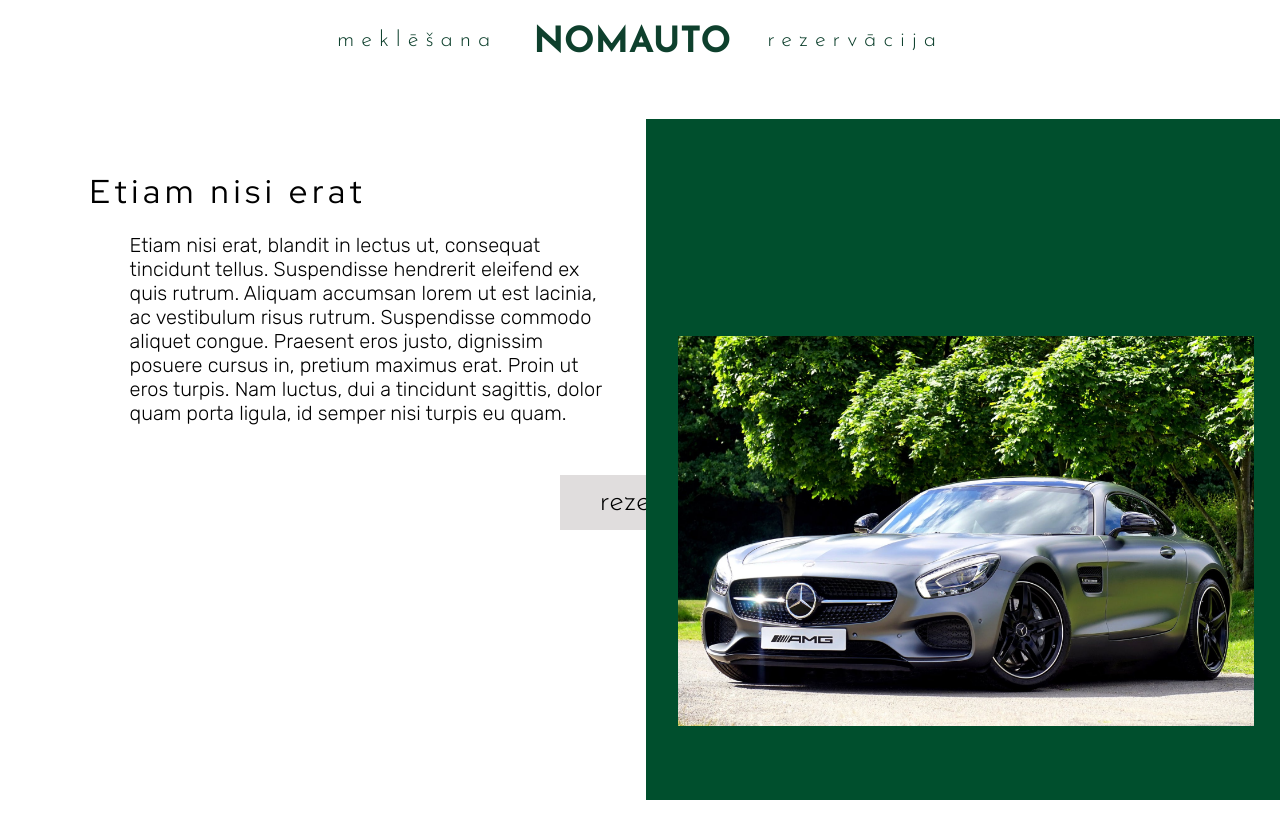
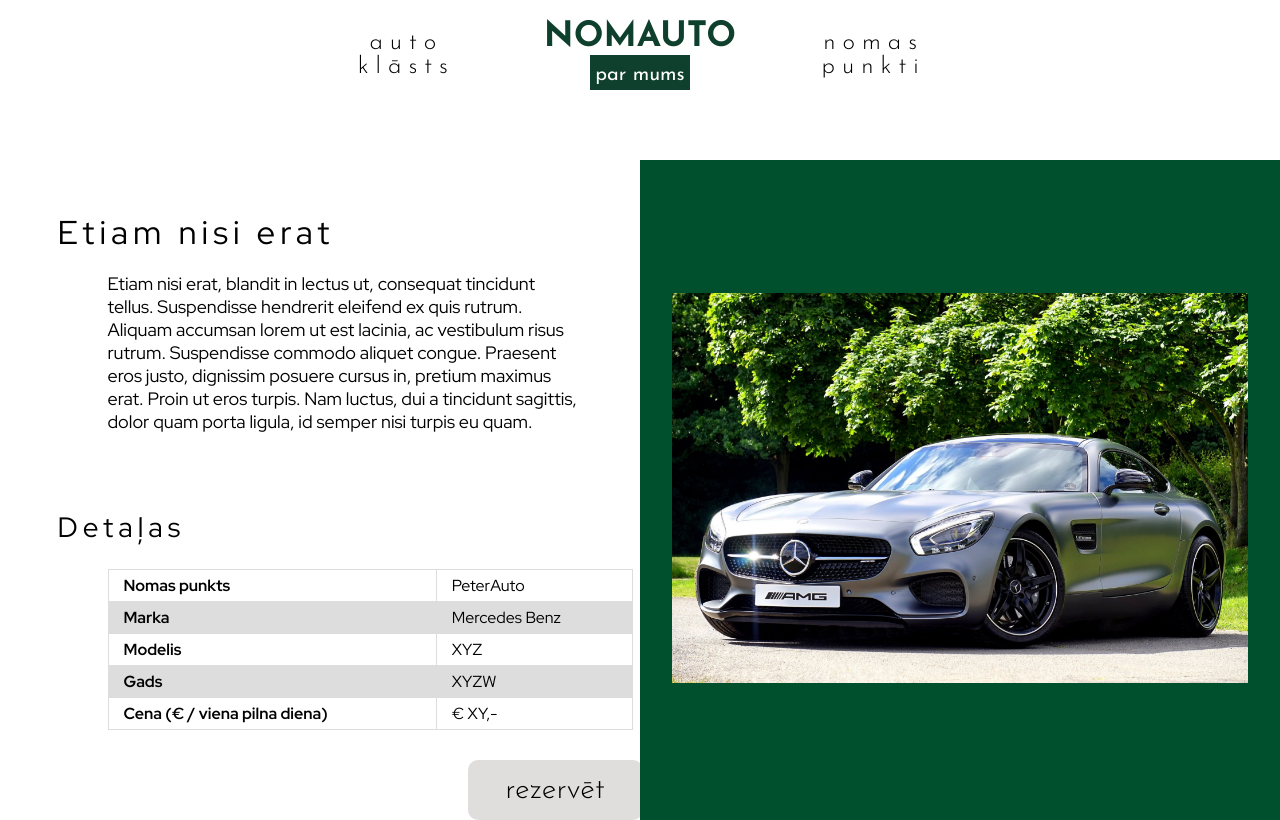
Before and after one commit to kristuu/flask_template_rvt, a Flask app: page /mercedes_benz_XYZ in a window 1280 px wide. Run offline with Flask 2, Linux system fonts and the light colour scheme.

Commit message:
finish for the day

```diff
--- a/static/css/aboutUs.css
+++ b/static/css/aboutUs.css
@@ -14,9 +14,12 @@
   position: fixed;
   justify-content: center;
   width: 100%;
+  align-items: center;
 }
 
 .headerButton {
+  height: 60px;
+  width: 175px;
   border: none;
   font-family: "Josefin Sans";
   background: none;
--- a/static/css/carInfoPage.css
+++ b/static/css/carInfoPage.css
@@ -2,57 +2,63 @@
 @import url("https://fonts.googleapis.com/css2?family=Josefin+Sans:ital,wght@0,100;0,200;0,300;0,400;0,500;0,600;0,700;1,100;1,200;1,300;1,400;1,500;1,600;1,700&display=swap");
 @import url("https://fonts.googleapis.com/css2?family=Rubik:ital,wght@0,300;0,400;0,500;0,600;0,700;0,800;0,900;1,300;1,400;1,500;1,600;1,700;1,800;1,900&display=swap");
 
-* {
-  box-sizing: border-box;
+body,
+html {
+  height: 100%;
 }
 
-html {
-  width: 100%;
-}
-
-html,
 body {
-  width: 100%;
-  height: 100%;
-  margin: 0px;
-  padding: 0px;
-  overflow-x: hidden;
+  margin: 0;
+  padding: 0;
+  display: flex;
+  overflow: hidden;
+  flex-direction: column;
 }
 
 header {
   display: flex;
+  font-family: "Josefin Sans";
+  margin-bottom: 50px;
+  color: #0e402d;
   justify-content: center;
-  width: 100%;
-  margin: 1em 0 3em 0;
+  align-items: center;
 }
 
-p {
-  margin-left: 40px;
-  font-size: 20px;
+.headerButton {
+  height: 60px;
+  width: 175px;
+  border: none;
+  font-family: "Josefin Sans";
+  background: none;
+  font-size: 24px;
+  letter-spacing: 7px;
+  cursor: pointer;
+  font-weight: 300;
 }
 
-#poga1 {
-  position: relative;
-  font-family: "Josefin Sans";
-  color: #0e402d;
-  font-weight: 300;
-  font-size: 22px;
-  line-height: 36px;
-  letter-spacing: 0.185cm;
-  margin: 0px 30px;
-  height: 50px;
-  background: transparent;
-  border: 0px;
+div#company {
+  display: flex;
+  flex-direction: column;
+  align-items: center;
+  margin: 20px 50px;
 }
 
-#nosaukums {
-  position: relative;
-  font-family: "Josefin Sans";
+#companyTitle {
+  font-size: 35px;
+  font-weight: 1000;
+}
+
+a#companyTitle,
+a#aboutUs {
+  text-decoration: none;
   color: #0e402d;
-  font-weight: 700;
-  font-size: 36px;
-  line-height: 55px;
-  margin: 0px;
+}
+
+a#aboutUs {
+  font-size: 20px;
+  background: #0e402d;
+  color: #ffffff;
+  padding: 10px 5px 5px;
 }
 
 h1 {
@@ -66,14 +72,21 @@
 #teksts {
   margin-top: 50px;
   width: 525px;
-  height: 325px;
   font-weight: 300;
-  font-family: "Rubik";
+  font-family: "Red Hat Display";
+}
+
+#middle {
+  display: flex;
+  height: 100%;
 }
 
 section {
-  float: left;
-  margin-left: 7%;
+  height: 100%;
+  width: 50%;
+  display: flex;
+  flex-direction: column;
+  align-items: center;
 }
 
 #reservation-button {
@@ -81,20 +94,19 @@
   margin-left: 470px;
   background-color: #e0dddd;
   border: none;
-  padding: 12px 40px;
   text-align: center;
   font-size: 30px;
+  width: 175px;
+  height: 60px;
   font-weight: 300;
   font-family: "Josefin Sans";
+  border-radius: 10px;
 }
 
 aside {
   width: 50%;
-  min-height: 828px;
-  float: right;
-  right: 0%;
+  height: 100%;
   background-color: #004f2d;
-  margin-right: -0.5%;
   display: flex;
   justify-content: center;
   align-items: center;
@@ -106,7 +118,40 @@
 }
 
 #attels {
-  height: auto;
   width: 90%;
   text-align: center;
 }
+
+h2 {
+  margin-top: 75px;
+  font-weight: 300;
+  font-size: 28px;
+  letter-spacing: 5px;
+}
+
+p {
+  padding-left: 50px;
+  font-size: 18px;
+}
+
+div#contentTable {
+  width: 100%;
+  padding-left: 50px;
+}
+
+table {
+  font-family: "Red Hat Display";
+  width: 100%;
+  border-collapse: collapse;
+}
+
+tr:nth-child(even) {
+  background-color: #dddddd;
+}
+
+td,
+th {
+  border: 1px solid #dddddd;
+  text-align: left;
+  padding: 5px 15px;
+}
--- a/static/css/carReservation.css
+++ b/static/css/carReservation.css
@@ -25,6 +25,8 @@
 }
 
 .headerButton {
+  height: 60px;
+  width: 175px;
   border: none;
   font-family: "Josefin Sans";
   background: none;
@@ -128,7 +130,7 @@
   font-size: 0;
 }
 
-button {
+#buttons button {
   height: 60px;
   width: 175px;
   margin: 0;
--- a/static/css/index.css
+++ b/static/css/index.css
@@ -14,9 +14,12 @@
   margin-bottom: 50px;
   color: #0e402d;
   justify-content: center;
+  align-items: center;
 }
 
 .headerButton {
+  height: 60px;
+  width: 175px;
   border: none;
   font-family: "Josefin Sans";
   background: none;
--- a/templates/aboutUs.html
+++ b/templates/aboutUs.html
@@ -8,12 +8,12 @@
   </head>
   <body>
     <header>
-      <button class="headerButton" href="#">meklēšana</button>
+      <button class="headerButton" href="#">auto klāsts</button>
       <div id="company">
         <a id="companyTitle" href="/">NOMAUTO</a>
         <a id="aboutUs" href="about">par mums</a>
       </div>
-      <button class="headerButton">rezervācija</button>
+      <button class="headerButton">nomas punkti</button>
     </header>
     <div id="greenBackground"></div>
     <div id="middle">
--- a/templates/carInfoPage.html
+++ b/templates/carInfoPage.html
@@ -5,37 +5,69 @@
     <meta http-equiv="X-UA-Compatible" content="IE=edge" />
     <meta name="viewport" content="width=device-width, initial-scale=1.0" />
     <title>Mercedes Benz XYZ - NOMAUTO</title>
-    <link rel="stylesheet" href="../../static/css/carInfoPage.css" />
+    <link rel="stylesheet" href="../static/css/carInfoPage.css" />
   </head>
   <body>
     <header>
-      <button id="poga1">meklēšana</button>
-      <p id="nosaukums">NOMAUTO</p>
-      <button id="poga1">rezervācija</button>
+      <button class="headerButton" href="#">auto klāsts</button>
+      <div id="company">
+        <a id="companyTitle" href="">NOMAUTO</a>
+        <a id="aboutUs" href="about">par mums</a>
+      </div>
+      <button class="headerButton" href="#">nomas punkti</button>
     </header>
+    <div id="middle">
       <section>
         <div id="teksts">
           <h1>Etiam nisi erat</h1>
           <p>
             Etiam nisi erat, blandit in lectus ut, consequat tincidunt tellus.
-          Suspendisse hendrerit eleifend ex quis rutrum. Aliquam accumsan lorem
-          ut est lacinia, ac vestibulum risus rutrum. Suspendisse commodo
-          aliquet congue. Praesent eros justo, dignissim posuere cursus in,
-          pretium maximus erat. Proin ut eros turpis. Nam luctus, dui a
-          tincidunt sagittis, dolor quam porta ligula, id semper nisi turpis eu
-          quam.
+            Suspendisse hendrerit eleifend ex quis rutrum. Aliquam accumsan
+            lorem ut est lacinia, ac vestibulum risus rutrum. Suspendisse
+            commodo aliquet congue. Praesent eros justo, dignissim posuere
+            cursus in, pretium maximus erat. Proin ut eros turpis. Nam luctus,
+            dui a tincidunt sagittis, dolor quam porta ligula, id semper nisi
+            turpis eu quam.
           </p>
+          <h2>Detaļas</h2>
+          <div id="contentTable">
+            <table>
+              <tbody>
+                <tr>
+                  <th>Nomas punkts</th>
+                  <td id="rentPoint">PeterAuto</td>
+                </tr>
+                <tr>
+                  <th>Marka</th>
+                  <td id="carBrand">Mercedes Benz</td>
+                </tr>
+                <tr>
+                  <th>Modelis</th>
+                  <td id="model">XYZ</td>
+                </tr>
+                <tr>
+                  <th>Gads</th>
+                  <td id="year">XYZW</td>
+                </tr>
+                <tr>
+                  <th>Cena (€ / viena pilna diena)</th>
+                  <td id="price">€ XY,-</td>
+                </tr>
+              </tbody>
+            </table>
+          </div>
+        </div>
         <button id="reservation-button">rezervēt</button>
-      </div>
       </section>
       <aside>
         <div id="attels">
           <img
-          src="../../static/img/reservation-page-foto.png"
+            src="../static/img/reservation-page-foto.png"
             width="640px"
             height="500px"
           />
         </div>
       </aside>
+    </div>
   </body>
 </html>
--- a/templates/carReservation.html
+++ b/templates/carReservation.html
@@ -14,7 +14,7 @@
         <a id="companyTitle" href="">NOMAUTO</a>
         <a id="aboutUs" href="about">par mums</a>
       </div>
-      <button class="headerButton">nomas punkti</button>
+      <button class="headerButton" href="#">nomas punkti</button>
     </header>
     <div id="middle">
       <div id="left">
--- a/templates/index.html
+++ b/templates/index.html
@@ -8,12 +8,12 @@
   </head>
   <body>
     <header>
-      <button class="headerButton" href="#">meklēšana</button>
+      <button class="headerButton" href="#">auto klāsts</button>
       <div id="company">
         <a id="companyTitle" href="#">NOMAUTO</a>
         <a id="aboutUs" href="about">par mums</a>
       </div>
-      <button class="headerButton">rezervācija</button>
+      <button class="headerButton" href="#">nomas punkti</button>
     </header>
     <div id="cukurins">
       <img
```
Lines whose indentation alone changed are shown as unchanged.
